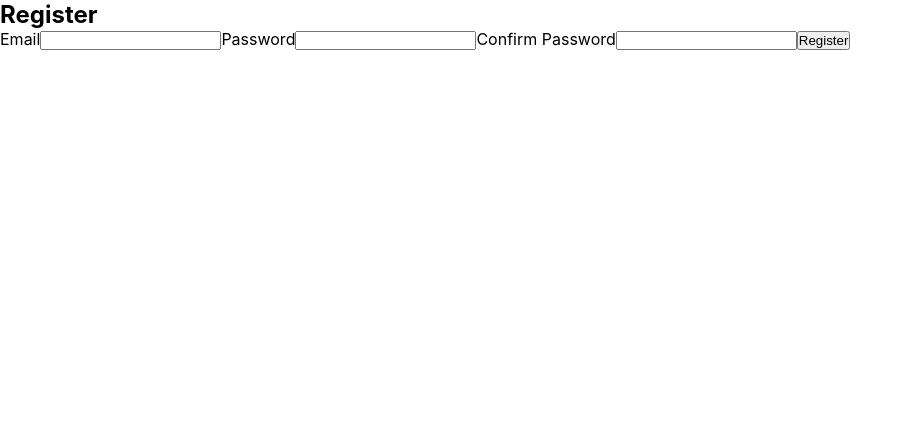
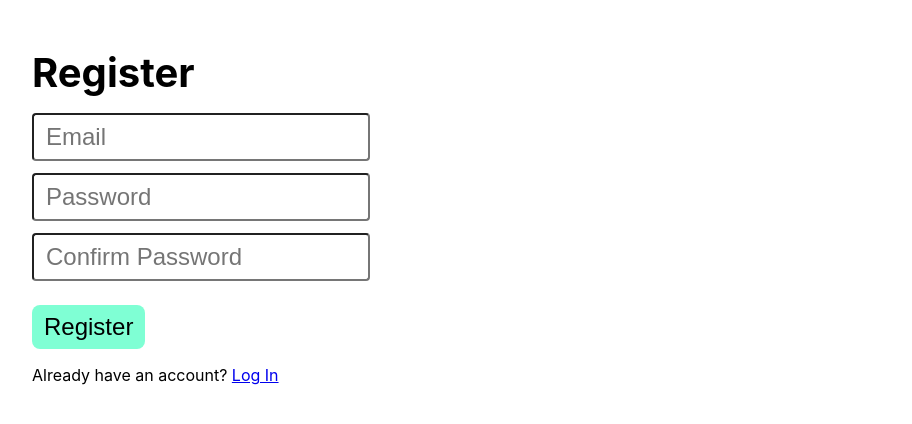
Before and after one commit to venoblin/flixder-frontend, a React (Create React App) app: page /register in a window 1280 px wide. Shown: the top 424 px of the page, without its empty margins (0-912 px from the left). Built offline with nearby package versions, Linux system fonts and the light colour scheme; no server answers.

Commit message:
Added styles

```diff
--- a/src/App.js
+++ b/src/App.js
@@ -17,8 +17,11 @@ const App = () => {
 
   const clickHandler = (evt) => {
     const target = evt.target
-    const isInNav = containsElem(profileSwitcherRef.current, target)
-    if (!isInNav) dropDownRef.current.classList.remove('show')
+
+    if (profileSwitcherRef.current) {
+      const isInNav = containsElem(profileSwitcherRef.current, target)
+      if (!isInNav) dropDownRef.current.classList.remove('show')
+    }
   }
 
   return (
--- a/src/components/routes/Login.jsx
+++ b/src/components/routes/Login.jsx
@@ -33,12 +33,13 @@ const Login = () => {
     <div className="Login">
       <h2>Login</h2>
 
-      <form onSubmit={(evt) => submitHandler(evt)}>
+      <form className="auth-form" onSubmit={(evt) => submitHandler(evt)}>
         <label htmlFor="email">Email</label>
         <input
           type="email"
           id="email"
           name="email"
+          placeholder="Email"
           required
           value={formState.email}
           onChange={(evt) => inputChangeHandler(evt, formState, setFormState)}
@@ -49,6 +50,7 @@ const Login = () => {
           type="password"
           id="password"
           name="password"
+          placeholder="Password"
           required
           value={formState.password}
           onChange={(evt) => inputChangeHandler(evt, formState, setFormState)}
@@ -57,9 +59,13 @@ const Login = () => {
         <button type="submit">Log In</button>
       </form>
 
-      <div className="register-prompt">
-        <h3>Don't have an account?</h3>
-        <Link to="/register">Register</Link>
+      <div className="auth-prompt">
+        <p>
+          Don't have an account?{' '}
+          <Link className="link" to="/register">
+            Register
+          </Link>
+        </p>
       </div>
     </div>
   )
--- a/src/components/routes/ProfileForm.jsx
+++ b/src/components/routes/ProfileForm.jsx
@@ -77,11 +77,12 @@ const ProfileNew = () => {
             type="text"
             id="name"
             name="name"
-            placeholder="Profile name"
+            placeholder="Profile Name"
             value={formState.name}
             required
           />
 
+          <h3>Region</h3>
           <label htmlFor="region">Choose a region:</label>
           <select
             onChange={(evt) => inputChangeHandler(evt, formState, setFormState)}
@@ -98,9 +99,8 @@ const ProfileNew = () => {
           </select>
         </div>
 
+        <h3>Watch Providers</h3>
         <div className="providers-container">
-          <h2>Watch Providers</h2>
-
           {providers.map((provider) => (
             <div key={provider._id}>
               {checkboxCheck(formState.providers, provider._id) ? (
@@ -139,9 +139,8 @@ const ProfileNew = () => {
           ))}
         </div>
 
+        <h3>Favorite Genres</h3>
         <div className="genres-container">
-          <h2>Favorite Genres</h2>
-
           {genres.map((genre) => (
             <div key={genre._id}>
               {checkboxCheck(formState.fav_genres, genre._id) ? (
--- a/src/components/routes/Register.jsx
+++ b/src/components/routes/Register.jsx
@@ -1,5 +1,5 @@
 import '../../styles/Register.css'
-import { useNavigate } from 'react-router-dom'
+import { useNavigate, Link } from 'react-router-dom'
 import useForm from '../../hooks/useForm'
 import { RegisterUser } from '../../services/auth'
 import { inputChangeHandler } from '../../utils'
@@ -35,12 +35,13 @@ const Register = () => {
     <div className="Register">
       <h2>Register</h2>
 
-      <form onSubmit={(evt) => submitHandler(evt)}>
+      <form className="auth-form" onSubmit={(evt) => submitHandler(evt)}>
         <label htmlFor="email">Email</label>
         <input
           type="email"
           id="email"
           name="email"
+          placeholder="Email"
           required
           value={formState.email}
           onChange={(evt) => inputChangeHandler(evt, formState, setFormState)}
@@ -51,6 +52,7 @@ const Register = () => {
           type="password"
           id="password"
           name="password"
+          placeholder="Password"
           required
           value={formState.password}
           onChange={(evt) => inputChangeHandler(evt, formState, setFormState)}
@@ -61,6 +63,7 @@ const Register = () => {
           type="password"
           id="confirmPassword"
           name="confirmPassword"
+          placeholder="Confirm Password"
           required
           value={formState.confirmPassword}
           onChange={(evt) => inputChangeHandler(evt, formState, setFormState)}
@@ -68,6 +71,13 @@ const Register = () => {
 
         <button type="submit">Register</button>
       </form>
+
+      <p className="auth-prompt">
+        Already have an account?{' '}
+        <Link className="link" to="/">
+          Log In
+        </Link>
+      </p>
     </div>
   )
 }
--- a/src/styles/App.css
+++ b/src/styles/App.css
@@ -1,10 +1,82 @@
-.btn {
+.btn,
+button {
   width: -webkit-fit-content;
   width: -moz-fit-content;
   width: fit-content;
+  padding: 0.5rem 0.75rem;
   display: block;
+  font-size: 1.5em;
+  border-radius: 0.5rem;
+  outline: none;
+  border: none;
+  text-decoration: none;
+  cursor: pointer;
+  color: black;
+  background-color: aquamarine;
+}
+
+h1,
+h2,
+h3 {
+  padding: 2rem 0 1rem 0;
+}
+
+h1 {
+  font-size: 3em;
+}
+
+h2 {
+  font-size: 2.5em;
+}
+
+h3 {
+  font-size: 2em;
 }
 
 main {
-  padding-bottom: 5rem;
+  padding: 1rem 2rem 5rem 2rem;
+}
+
+form.auth-form label {
+  position: absolute;
+  left: -999999px;
+}
+form.auth-form input {
+  margin-bottom: 0.75rem;
+}
+form label[for=name],
+form label[for=region] {
+  position: absolute;
+  left: -999999px;
+}
+form input {
+  padding: 0.5rem 0.75rem;
+  display: block;
+  font-size: 1.5em;
+  border-radius: 0.25rem;
+  outline: none;
+}
+form select {
+  padding: 0.5rem 0.75rem;
+  border-radius: 0.25rem;
+  outline: none;
+}
+form button {
+  margin-top: 1.5rem;
+}
+form .pics-container {
+  margin-bottom: 1rem;
+}
+form .genres-container div,
+form .providers-container div {
+  margin-bottom: 0.2rem;
+  display: flex;
+}
+form .genres-container div input,
+form .providers-container div input {
+  margin-right: 0.5rem;
+}
+
+.auth-prompt {
+  margin-top: 1rem;
 }/*# sourceMappingURL=App.css.map */
--- a/src/styles/App.scss
+++ b/src/styles/App.scss
@@ -1,10 +1,94 @@
 @import './vars/vars.scss';
 
-.btn {
+.btn,
+button {
   width: fit-content;
+  padding: 0.5rem 0.75rem;
   display: block;
+  font-size: 1.5em;
+  border-radius: 0.5rem;
+  outline: none;
+  border: none;
+  text-decoration: none;
+  cursor: pointer;
+  color: black;
+  background-color: aquamarine;
+}
+
+h1,
+h2,
+h3 {
+  padding: 2rem 0 1rem 0;
+}
+
+h1 {
+  font-size: 3em;
+}
+
+h2 {
+  font-size: 2.5em;
+}
+
+h3 {
+  font-size: 2em;
 }
 
 main {
-  padding-bottom: 5rem;
+  padding: 1rem 2rem 5rem 2rem;
 }
+
+form {
+
+  &.auth-form {
+    label {
+      position: absolute;
+      left: -999999px;
+    }
+
+    input {
+      margin-bottom: 0.75rem;
+    }
+  }
+
+  label[for="name"],
+  label[for="region"] {
+    position: absolute;
+    left: -999999px;
+  }
+
+  input {
+    padding: 0.5rem 0.75rem;
+    display: block;
+    font-size: 1.5em;
+    border-radius: 0.25rem;
+    outline: none;
+  }
+
+  select {
+    padding: 0.5rem 0.75rem;
+    border-radius: 0.25rem;
+    outline: none;
+  }
+
+  button {
+    margin-top: 1.5rem;
+  }
+
+  .pics-container {
+    margin-bottom: 1rem;
+  }
+
+  .genres-container div,
+  .providers-container div {
+    margin-bottom: 0.2rem;
+    display: flex;
+
+    input {
+      margin-right: 0.5rem;
+    }
+  }
+}
+
+.auth-prompt {
+  margin-top: 1rem;
+}
```
Also changed, not shown: src/styles/Login.scss (line endings or trailing spaces), 1 other file (tests, documents, lock files or other folders).
